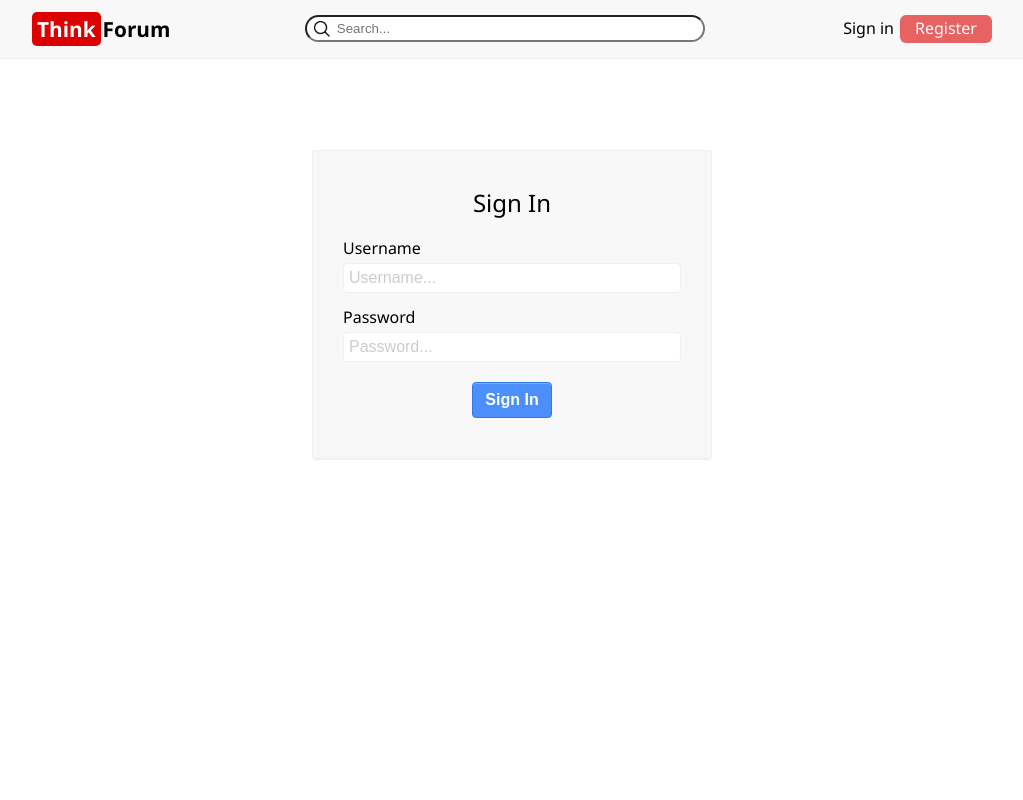
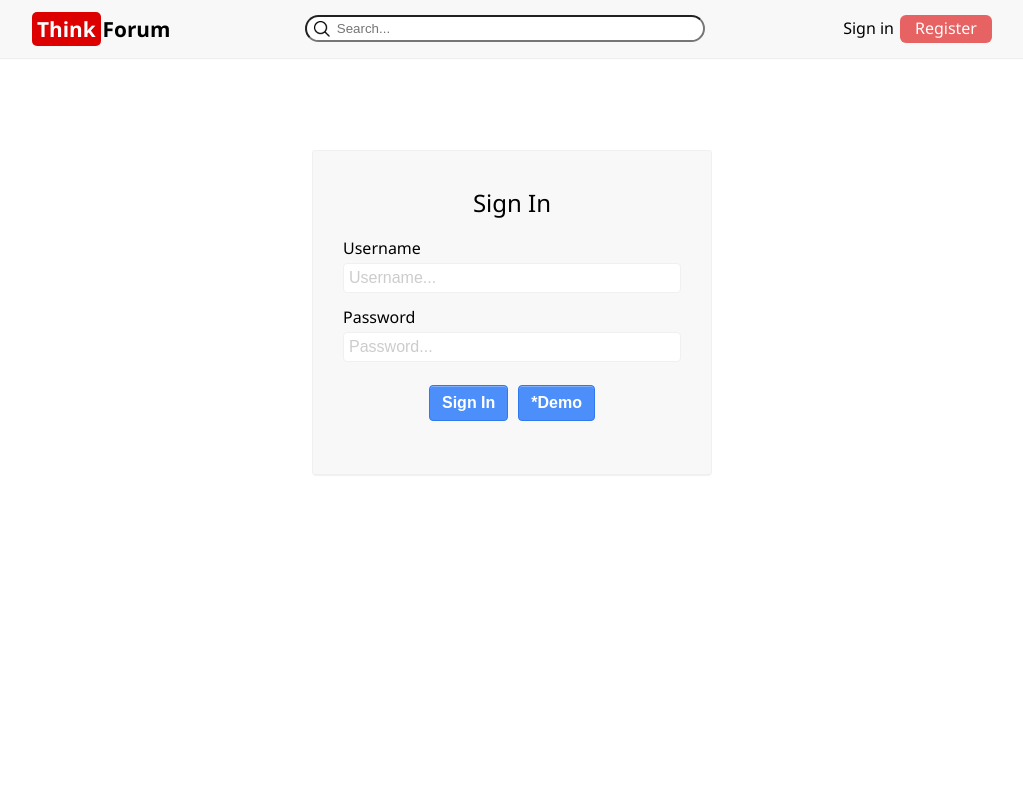
Before and after one commit to ZolFallows/thinkforum-client, a React (Create React App) app: page /signin in a window 1280 px wide. Shown: the top 800 px of the page, without its empty margins (128-1151 px from the left). Built offline with nearby package versions, Linux system fonts and the light colour scheme.

Commit message:
implemented demo account for signin and max character length for title

```diff
--- a/src/components/QuestionForm/QuestionForm.js
+++ b/src/components/QuestionForm/QuestionForm.js
@@ -115,6 +115,7 @@ export default class SigninForm extends Component {
                     type='text'
                     id='Form_title'
                     placeholder={'What is your question?'}
+                    maxLength="180"
                     required
                 />
                 <ReactTags
@@ -133,6 +134,7 @@ export default class SigninForm extends Component {
                     Promise.resolve(this.converter.makeHtml(markdown))
                     }
                     selectedTab={this.state.tab}
+                    // textAreaProps={}
                 />
                 <Button
                     title='Post discussion'
--- a/src/components/SigninForm/SigninForm.js
+++ b/src/components/SigninForm/SigninForm.js
@@ -28,6 +28,19 @@ export default class SigninForm extends Component {
 
     }
 
+    handleDemoLogin = () => {
+        AuthApiService.postSignin({
+            user_name: 'demo',
+            password: 'password'
+        })
+        .then(res => {
+            this.props.onSigninValid()
+        })
+        .catch(res => {
+            this.setState({ error: res.error})
+        })
+    }
+
     render() {
         const { error } = this.state
         return (
@@ -49,11 +62,19 @@ export default class SigninForm extends Component {
                     id='Signin_user_password'
                     placeholder={"Password..."}
                 />
-                <Button
-                    title='Sign In'
-                    type='submit'
-                    className='Signin_btn'
-                />
+                <div className="sign-btns">
+                    <Button
+                        title='Sign In'
+                        type='submit'
+                        className='Signin_btn'
+                    />
+                    <Button
+                        onClick={this.handleDemoLogin}
+                        title='*Demo'
+                        type='button'
+                        className='Demo_btn'
+                    />
+                </div>
             </form>
         )
     }
--- a/src/components/SignupForm/SignupForm.js
+++ b/src/components/SignupForm/SignupForm.js
@@ -25,14 +25,27 @@ export default class SignupForm extends Component {
                 password: new_password.value
             })
             .then(res=> {
+                this.handleSignin(user_name.value, new_password.value)
                 full_name.value = ''
                 user_name.value = ''
                 new_password.value = ''
-                this.props.onSignupValid()
             })
             .catch(res => {
                 this.setState({error: res.error})
             })
+    }
+
+    handleSignin = (user_name, password) => {
+        AuthApiService.postSignin({
+            user_name,
+            password
+        })
+        .then(res => {
+            this.props.onSignupValid()
+        })
+        .catch(res => {
+            this.setState({ error: res.error})
+        })
     }
 
     render() {
--- a/src/routes/SigninPage/SigninPage.css
+++ b/src/routes/SigninPage/SigninPage.css
@@ -14,10 +14,10 @@
     font-weight: 500;
 }
 
-.Signin_btn {
+.Signin_btn, .Demo_btn {
     display: flex;
     align-self: center;
-    margin: 20px auto 10px;
+    margin: 5px;
     color: white;
     background: #4C8FFB;
     border: 1px #3079ED solid;
@@ -25,12 +25,18 @@
 }
 
 
-.Signin_btn:hover {
+.Signin_btn:hover, .Demo_btn:hover {
     border: 1px #2F5BB7 solid;
     box-shadow: 0 1px 1px #EAEAEA, inset 0 1px 0 #5A94F1;
     background: #3F83F1;
 }
 
-.Signin_btn:active {
+.Signin_btn:active, .Demo_btn:active {
     box-shadow: inset 0 2px 5px #2370FE;
 }
+
+.sign-btns{
+    display: flex;
+    justify-content: center;
+    margin: 18px;
+}
```
